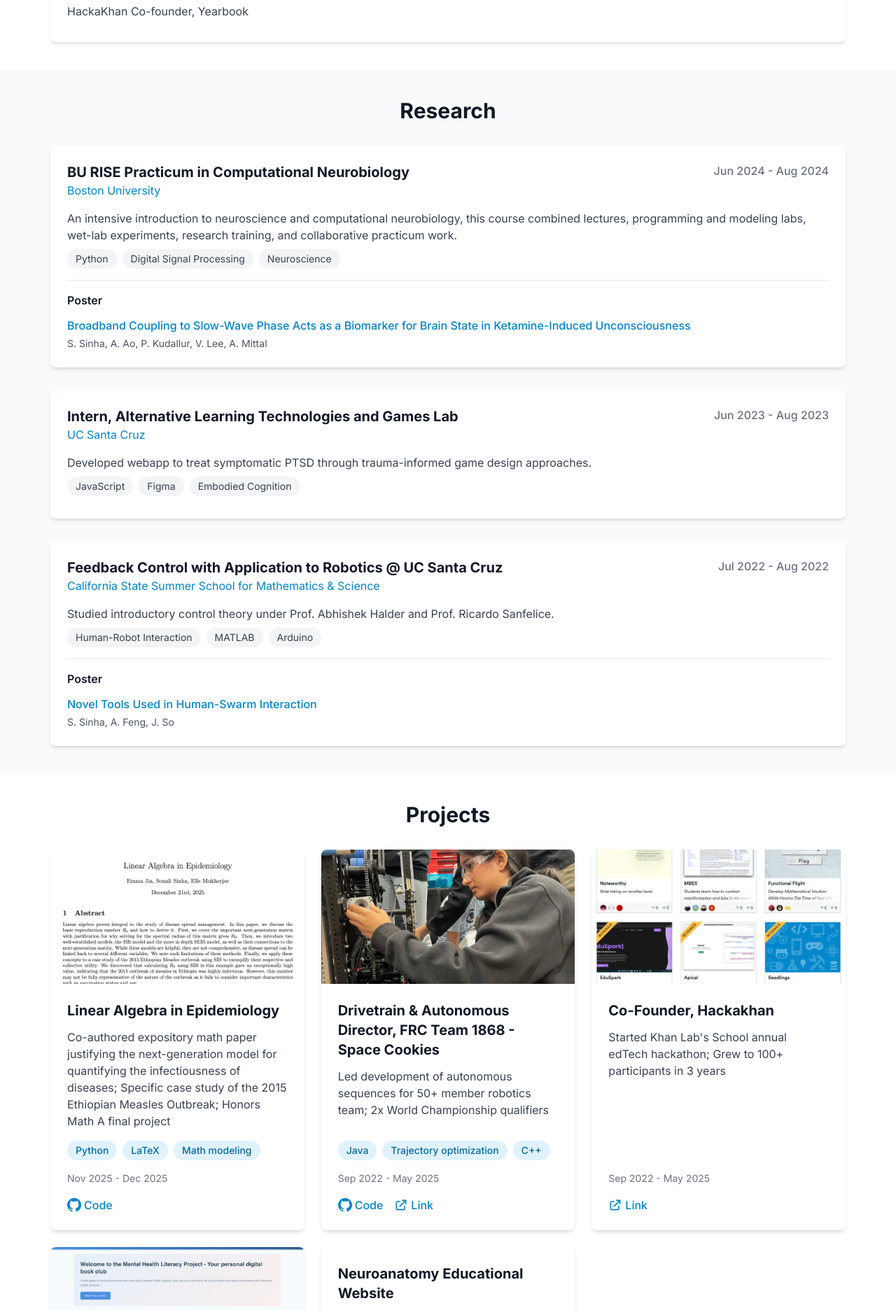
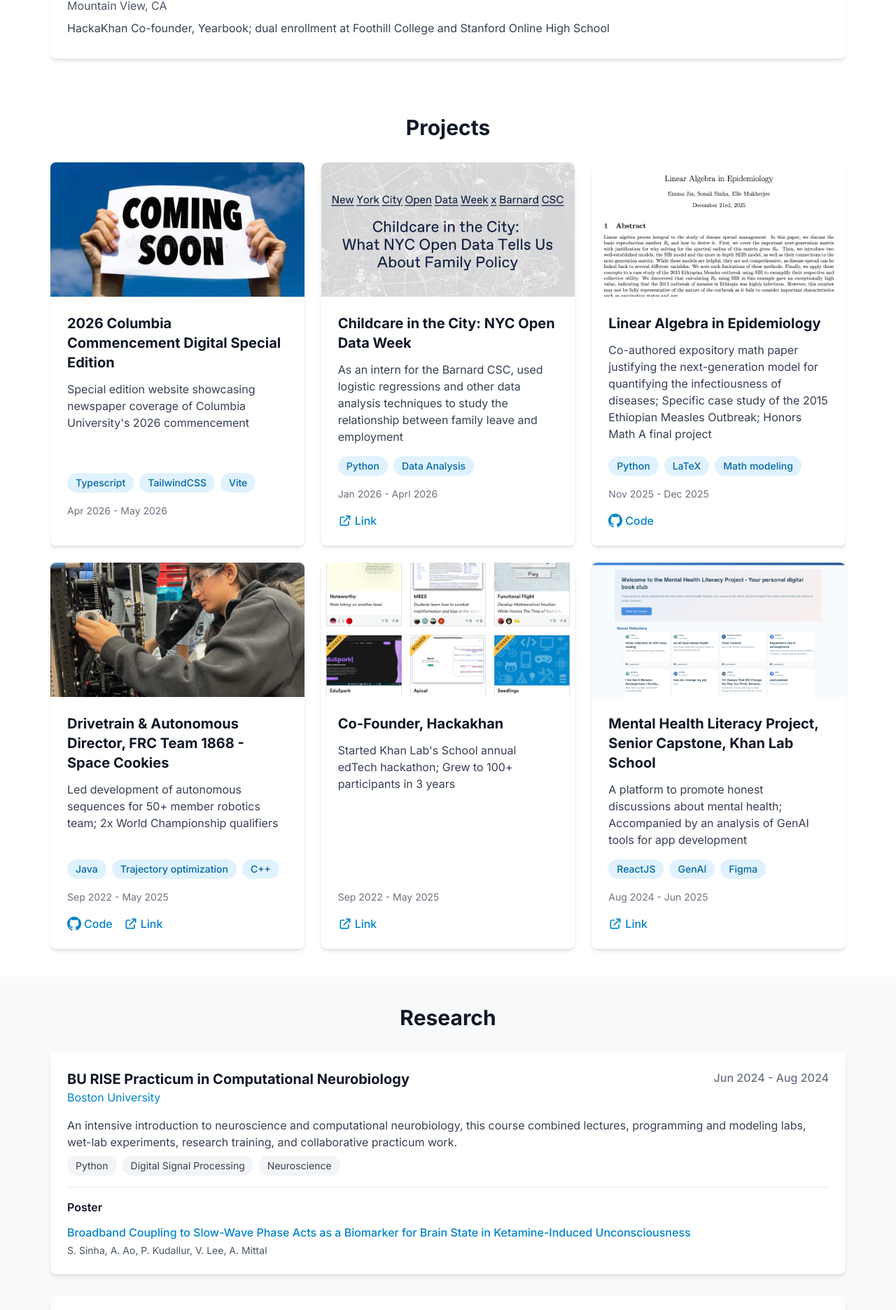
Before and after one commit to sonali-7/sonalisinha, a Next.js app: page / in a window 1280 px wide. Shown: the part 816-2688 px from the top of the page at 70% size. Built offline with nearby package versions, Linux system fonts and the light colour scheme.

Commit message:
updates 4/26/26

```diff
--- a/app/page.tsx
+++ b/app/page.tsx
@@ -10,8 +10,8 @@
         <div className="bg-gray-50">
             <Hero personalInfo={profileData.personalInfo} />
             <Education education={profileData.education} />
+            <Projects projects={profileData.projects} />
             <Research research={profileData.research} />
-            <Projects projects={profileData.projects} />
             <Awards awards={profileData.awards} />
         </div>
     )
--- a/components/Navigation.tsx
+++ b/components/Navigation.tsx
@@ -20,6 +20,7 @@
         { href: '#research', label: 'Research' },
         { href: '#projects', label: 'Projects' },
         { href: '#awards', label: 'Awards' },
+        { href: 'https://substack.com/home/post/p-193035785', label: 'Blog'},
     ]
 
     return (
--- a/data/profile.json
+++ b/data/profile.json
@@ -19,7 +19,7 @@
             "institution": "Barnard College, Columbia University",
             "location": "New York, NY",
             "period": "2025-2029",
-            "description": "Columbia Undergraduate Science Journal, Columbia AI Alignment Club Technical Fellowship (Fall '25), Gourmand Food Club"
+            "description": "Columbia Undergraduate Science Journal, Columbia AI Alignment Club Technical Fellowship (Fall '25), Undergraduate Math Society, Gourmand Food Club"
         },
         {
             "id": "2",
@@ -27,7 +27,7 @@
             "institution": "Khan Lab School",
             "location": "Mountain View, CA",
             "period": "2022-2025",
-            "description": "HackaKhan Co-founder, Yearbook"
+            "description": "HackaKhan Co-founder, Yearbook; dual enrollment at Foothill College and Stanford Online High School"
         }
     ],
     "research": [
@@ -85,6 +85,30 @@
     "projects": [
         {
             "id": "1",
+            "title": "2026 Columbia Commencement Digital Special Edition",
+            "description": "Special edition website showcasing newspaper coverage of Columbia University's 2026 commencement",
+            "technologies": [
+                "Typescript",
+                "TailwindCSS",
+                "Vite"
+            ],
+            "period": "Apr 2026 - May 2026",
+            "image": "/images/ComingSoon.png"
+        },
+        {
+            "id": "2",
+            "title": "Childcare in the City: NYC Open Data Week",
+            "description": "As an intern for the Barnard CSC, used logistic regressions and other data analysis techniques to study the relationship between family leave and employment",
+            "technologies": [
+                "Python",
+                "Data Analysis"
+            ],
+            "period": "Jan 2026 - Aprl 2026",
+            "link": "https://www.instagram.com/p/DVt6gNgAeyJ/",
+            "image": "/images/ODW.png"
+        },
+        {
+            "id": "3",
             "title": "Linear Algebra in Epidemiology",
             "description": "Co-authored expository math paper justifying the next-generation model for quantifying the infectiousness of diseases; Specific case study of the 2015 Ethiopian Measles Outbreak; Honors Math A final project",
             "technologies": [
@@ -130,17 +154,6 @@
             "period": "Aug 2024 - Jun 2025",
             "link": "https://docs.google.com/document/d/1VxV3Q4SZRkVW4qLyffP7Hx7n_SVkCqFvTZmlNp2brVU/edit?usp=sharing",
             "image": "/images/MHLP.png"
-        },
-        {
-            "id": "5",
-            "title": "Neuroanatomy Educational Website",
-            "description": "Basic educational website to teach students about brain regions; AP CS A end of term project",
-            "technologies": [
-                "ReactJS"
-            ],
-            "period": "Jun 2023",
-            "github": "https://github.com/sonali-7/Brain-Site",
-            "link": "https://brain-site.vercel.app/"
         }
     ],
     "awards": [
```
Also changed, not shown: public/images/ComingSoon.png (added), public/images/ODW.png (added).
